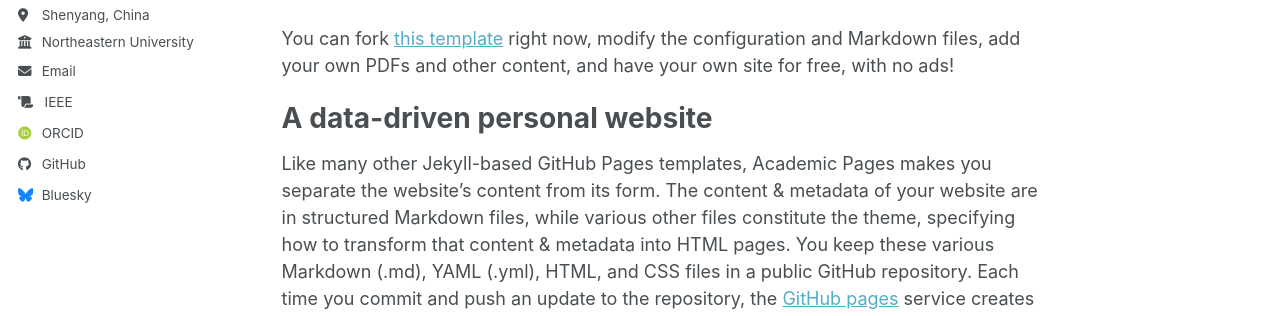
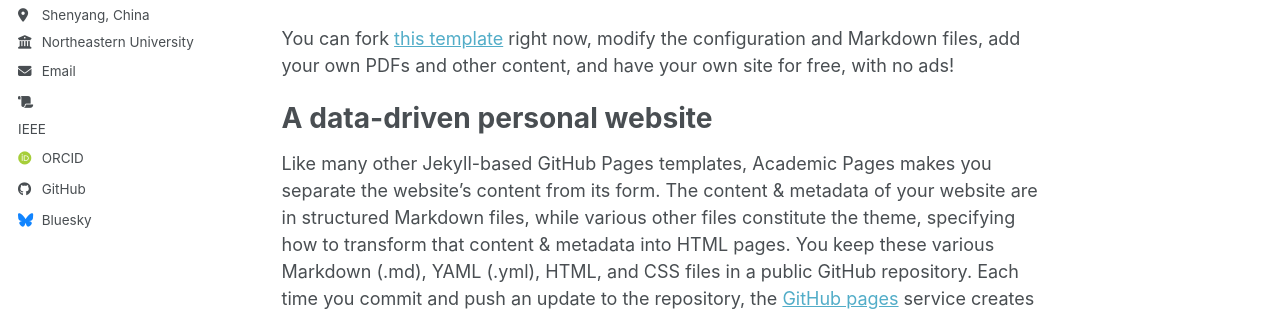
Before and after one commit to aurora76/peiboduan, a Jekyll site: the page built from _pages/about.md, in a window 1280 px wide. Shown: the part 386-702 px from the top of the page. Built offline with Jekyll 4.4.1, drawn with Linux system fonts in a browser that asks for light colours; some web fonts are replaced; a script bundle is joined from its source files by our own code; library files that are not in the unit come from our copies.

Commit message:
Update author-profile.html

```diff
--- a/_includes/author-profile.html
+++ b/_includes/author-profile.html
@@ -48,7 +48,7 @@
         <li><a href="{{ author.googlescholar }}"><i class="ai ai-google-scholar ai-fw icon-pad-right"></i>Google Scholar</a></li>
       {% endif %}
       {% if author.ieeexplore %}
-        <li><a href="{{ author.ieeexplore }}"><i class="fa-solid fa-scroll"></i>&nbsp&nbsp IEEE</a></li>
+        <li><a href="{{ author.ieeexplore }}"><i class="fa-solid fa-scroll"></i>&nbsp</a> IEEE</a></li>
       {% endif %}
       {% if author.inspire-hep %}
         <li><a href="{{ author.inspire-hep }}"><i class="ai ai-inspire ai-fw icon-pad-right"></i>INSPIRE-HEP</a></li>
```
